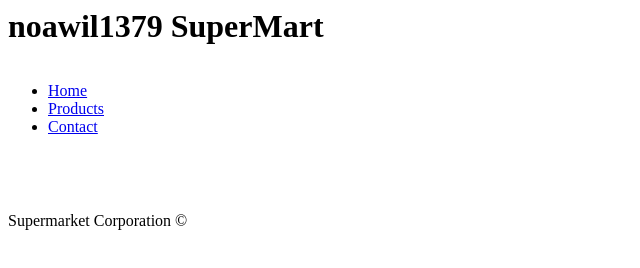
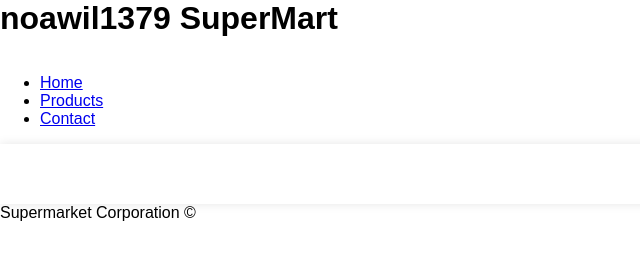
Before and after one commit to noawil1379/SDC260, a plain HTML site: page storefront.html in a window 1280 px wide. Shown: the whole page, without its empty margins (0-640 px from the left). Drawn offline with Linux system fonts and the light colour scheme.

Commit message:
Update styles.css

```diff
--- a/styles.css
+++ b/styles.css
@@ -1,12 +1,17 @@
+html {
+  background-color: light gray;
+  font-family: Arial;
+}
+
 main {
   max-width: 960px;
   padding: 20px;
   background-color: white;
-  box-shadow:
+  box-shadow: 0px 0px 10px rgba(0, 0, 0, 0.1);
 }
 body {
-  margin:
-  padding:
+  margin: 0;
+  padding: 0;
   border:
 }
 nav {
```
